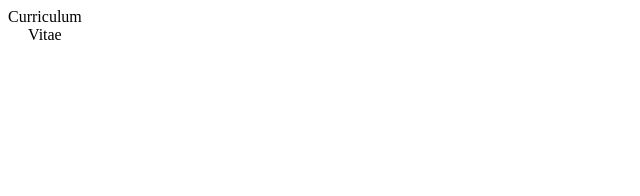
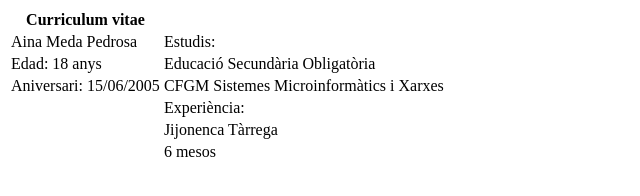
Before and after one commit to aina05mp/aina_web, a plain HTML site: page activitats/html/tablas/activitat3.html in a window 1280 px wide. Shown: the whole page, without its empty margins (0-640 px from the left). Drawn offline with Linux system fonts and the light colour scheme.

Commit message:
Deploying to gh-pages from @ aina05mp/aina_web@7dd071268781e0ddf841ae4f2b3ba3b93666aa28 🚀

```diff
--- a/activitats/html/tablas/activitat3.html
+++ b/activitats/html/tablas/activitat3.html
@@ -7,10 +7,37 @@
 </head>
 <body>
     <table>
-        <caption>Curriculum Vitae</caption>
         <thead>
-            <tr></tr>
+            <tr>
+                <th>Curriculum vitae</th>
+            </tr>
         </thead>
+        <tbody>
+            <tr>
+                <td>Aina Meda Pedrosa</td>
+                <td>Estudis:</td>
+            </tr>
+            <tr>
+                <td>Edad: 18 anys</td>
+                <td>Educació Secundària Obligatòria</td>
+            </tr>
+            <tr>
+                <td>Aniversari: 15/06/2005</td>
+                <td>CFGM Sistemes Microinformàtics i Xarxes</td>
+            </tr>
+            <tr>
+                <td></td>
+                <td>Experiència:</td>
+            </tr>
+            <tr>
+                <td></td>
+                <td>Jijonenca Tàrrega</td>
+            </tr>
+            <tr>
+                <td></td>
+                <td>6 mesos</td>
+            </tr>
+        </tbody>
     </table>
 </body>
 </html>
```
Also changed, not shown: activitats/html/tablas/activitat1.html (+3 -3 lines), activitats/html/tablas/activitat2.html (+5 -5 lines).
